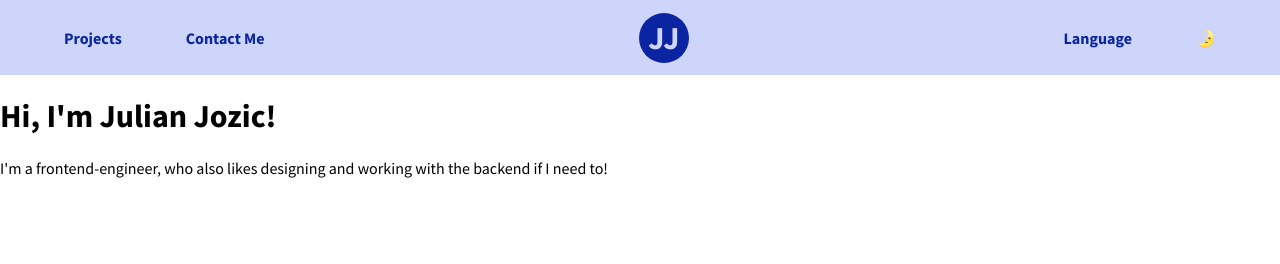
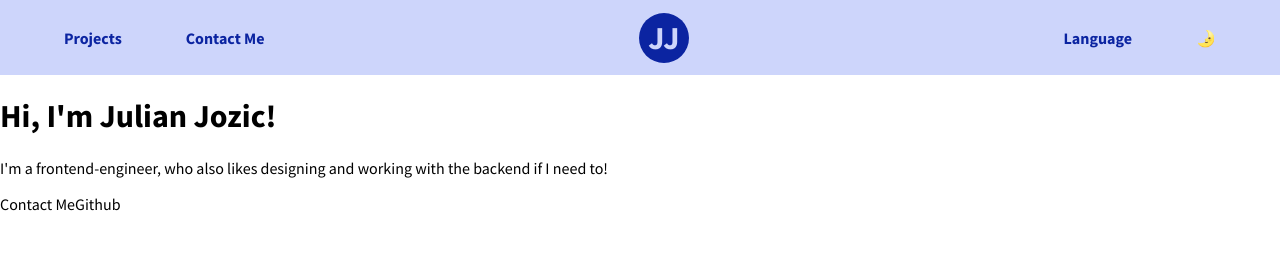
Before and after one commit to jjozic/jj-portfolio-2021, a Next.js app: page / in a window 1280 px wide. Shown: the top 264 px of the page. Built offline with nearby package versions, Linux system fonts and the light colour scheme.

Commit message:
added links to page content (contact and github)

```diff
--- a/components/PageContent/index.jsx
+++ b/components/PageContent/index.jsx
@@ -1,11 +1,21 @@
-import styles from '@/styles/PageContent.module.scss';
+import styles from "@/styles/PageContent.module.scss";
+import ExternalLink from "helpers/ExternalLink";
 
 const PageContent = () => {
   return (
-    <div className={styles.wrapper}>
-      <h1>Hi, I&apos;m Julian Jozic!</h1>
-      <p>I&apos;m a frontend-engineer, who also likes designing and working with the backend if I need to!</p>
-    </div>
+    <>
+      <div className={styles.wrapper}>
+        <h1>Hi, I&apos;m Julian Jozic!</h1>
+        <p>
+          I&apos;m a frontend-engineer, who also likes designing and working
+          with the backend if I need to!
+        </p>
+        <div className={styles.links}>
+          <ExternalLink link="mailto:jjozic98@gmail.com">Contact Me</ExternalLink>
+          <ExternalLink link="https://github.com/jjozic">Github</ExternalLink>
+        </div>
+      </div>
+    </>
   );
 };
 
--- a/helpers/ExternalLink.js
+++ b/helpers/ExternalLink.js
@@ -1,7 +1,7 @@
-export default function ExternalLink({ link, name }) {
+export default function ExternalLink({ link, name, children}) {
   return (
     <a href={link} target="_blank" rel="noreferrer">
-      {name ? name : link}
+      {name ? name : children}
     </a>
   )
 }
```
